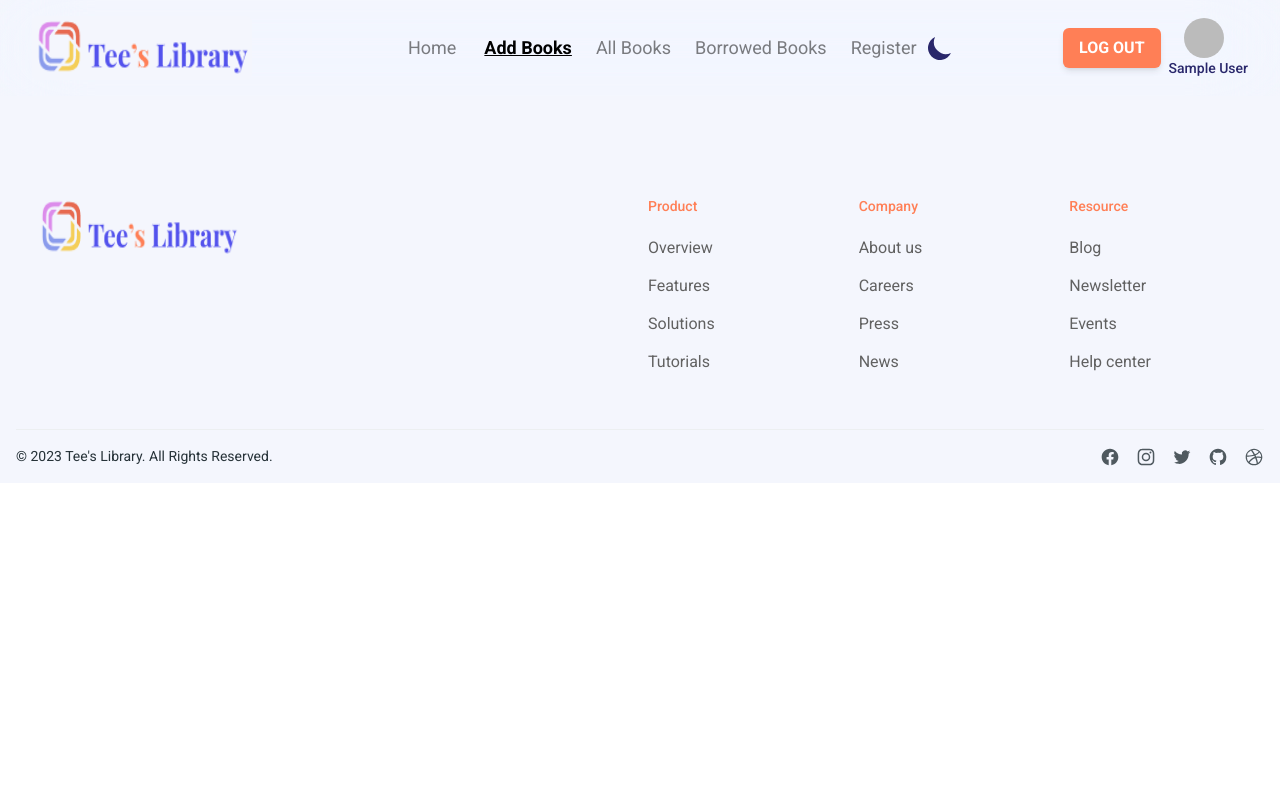
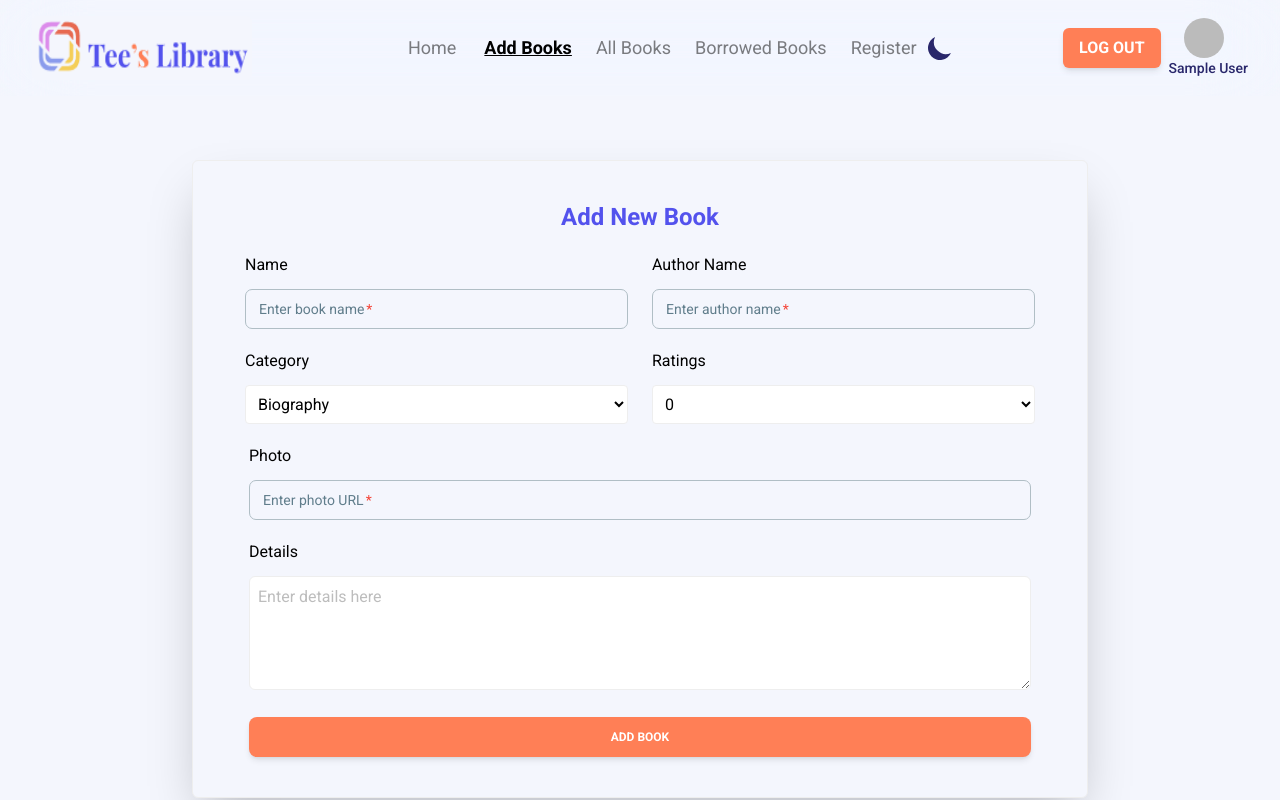
Before and after one commit to Shawon-Mahmud07/Tee-Library-Client, a React (Vite) app: page /add-books in a window 1280 px wide. Shown: the top 800 px of the page. Built offline with nearby package versions, Linux system fonts and the light colour scheme; no server answers; sample sign-in values are in the browser's storage.

Commit message:
privet route and add-book page added

```diff
--- a/src/components/layout/AddBooks.jsx
+++ b/src/components/layout/AddBooks.jsx
@@ -1,5 +1,161 @@
+import { Input } from "@material-tailwind/react";
+import { Button } from "@material-tailwind/react";
+import Swal from "sweetalert2";
+import { Form } from "react-router-dom";
+
 const AddBooks = () => {
-  return <div></div>;
+  const handleFormSubmit = (e) => {
+    e.preventDefault();
+    const form = e.target;
+    const name = form.name.value;
+    const authorName = form.authorName.value;
+    const category = form.category.value;
+    const ratings = form.ratings.value;
+    const photo = form.photo.value;
+    const details = form.details.value;
+    const newBook = {
+      name,
+      authorName,
+      category,
+      ratings,
+      photo,
+      details,
+    };
+    console.log(newBook);
+
+    // send data to the server
+    fetch("http://localhost:5000/add-book", {
+      method: "POST",
+      headers: {
+        "content-type": "application/json",
+      },
+      body: JSON.stringify(newBook),
+    })
+      .then((res) => res.json())
+      .then((data) => {
+        console.log(data);
+        if (data.insertedId) {
+          Swal.fire({
+            title: "success!",
+            text: "Product Added Successfully",
+            icon: "success",
+            confirmButtonText: "Close",
+          });
+          form.reset();
+        }
+      });
+  };
+  return (
+    <div>
+      <div>
+        <div className="w-full shadow-2xl md:max-w-4xl mx-auto py-10 md:mt-16 border md:p-10 bg-[#F4F6FD] rounded-md ">
+          <div className="text-center">
+            <h2 className="text-2xl text-[#5352ED] font-semibold">
+              Add New Book
+            </h2>
+          </div>
+          <Form onSubmit={handleFormSubmit}>
+            <div className="my-5">
+              <div className="flex flex-col gap-3 md:gap-0  md:flex-row">
+                <div className="  w-9/12 mx-auto md:w-1/2 md:px-3">
+                  <h2 className="mb-3">Name</h2>
+                  <Input
+                    className="bg-[#FFFFFF]"
+                    name="name"
+                    label="Enter book name"
+                    required
+                  />
+                </div>
+
+                <div className=" w-9/12 mx-auto md:w-1/2 md:px-3">
+                  <h2 className="mb-3">Author Name</h2>
+                  <Input
+                    className="bg-[#FFFFFF]"
+                    name="authorName"
+                    label="Enter author name"
+                    required
+                  />
+                </div>
+              </div>
+            </div>
+            <div className="my-5">
+              <div className="flex flex-col gap-3 md:gap-0 md:flex-row">
+                <div className="w-9/12 mx-auto md:w-1/2 md:px-3">
+                  <h2 className="mb-3">Category</h2>
+                  <select
+                    className="bg-[#FFFFFF] border rounded p-2 w-full"
+                    name="category"
+                    required
+                  >
+                    <option value="Biography">Biography</option>
+                    <option value="Children's Books">Children's Books</option>
+                    <option value="Sports">Sports</option>
+                    <option value="Science Fiction & Fantasy">
+                      Science Fiction & Fantasy
+                    </option>
+                  </select>
+                </div>
+
+                <div className="w-9/12 mx-auto md:w-1/2 md:px-3">
+                  <h2 className="mb-3">Ratings</h2>
+                  <select
+                    className="bg-[#FFFFFF] border rounded p-2 w-full"
+                    name="ratings"
+                    required
+                  >
+                    <option value="0">0</option>
+                    <option value="1">1</option>
+                    <option value="2">2</option>
+                    <option value="3">3</option>
+                    <option value="4">4</option>
+                    <option value="5">5</option>
+                  </select>
+                </div>
+              </div>
+            </div>
+
+            <div className="my-5">
+              <div>
+                <div className=" w-9/12 mx-auto md:w-full  md:px-4">
+                  <h2 className="mb-3">Photo</h2>
+                  <Input
+                    className="bg-[#FFFFFF]"
+                    name="photo"
+                    label="Enter photo URL"
+                    required
+                  />
+                </div>
+              </div>
+            </div>
+            <div className="my-5">
+              <div>
+                <div className="w-9/12 mx-auto md:w-full md:px-4">
+                  <h2 className="mb-3">Details</h2>
+                  <textarea
+                    className="bg-[#FFFFFF] border rounded-md p-2 w-full "
+                    rows="4"
+                    cols="93"
+                    name="details"
+                    placeholder="Enter details here"
+                    required
+                  ></textarea>
+                </div>
+              </div>
+            </div>
+            <div className="px-4">
+              <Button
+                type="submit"
+                className="bg-[#FF7F56] text-white "
+                fullWidth
+              >
+                Add Book
+              </Button>
+            </div>
+          </Form>
+        </div>
+      </div>
+    </div>
+  );
 };
 
 export default AddBooks;
--- a/src/components/layout/NavBar.jsx
+++ b/src/components/layout/NavBar.jsx
@@ -130,7 +130,7 @@ const NavBar = () => {
     <Navbar className=" bg-transparent  rounded-none w-full max-w-[1440px] mx-auto shadow-none border-none py-4  dark:bg-[#0F172A]  ">
       <div className=" flex items-center justify-between ">
         <div className="-ml-6 mr-4 md:mr-0 md:-ml-0 ">
-          <Link>
+          <Link to="/">
             <img
               className="w-40 h-11 md:w-10/12 md:h-16 rounded-md"
               src={logo}
--- a/src/main.jsx
+++ b/src/main.jsx
@@ -11,6 +11,7 @@ import "./index.css";
 import AuthProviders from "./Providers/AuthProvider";
 import { ToastContainer } from "react-toastify";
 import AddBooks from "./components/layout/AddBooks";
+import PrivetRoute from "./PrivetRoute/PrivetRoute";
 
 const router = createBrowserRouter([
   {
@@ -33,7 +34,11 @@ const router = createBrowserRouter([
       },
       {
         path: "/add-books",
-        element: <AddBooks></AddBooks>,
+        element: (
+          <PrivetRoute>
+            <AddBooks></AddBooks>
+          </PrivetRoute>
+        ),
       },
     ],
   },
```
